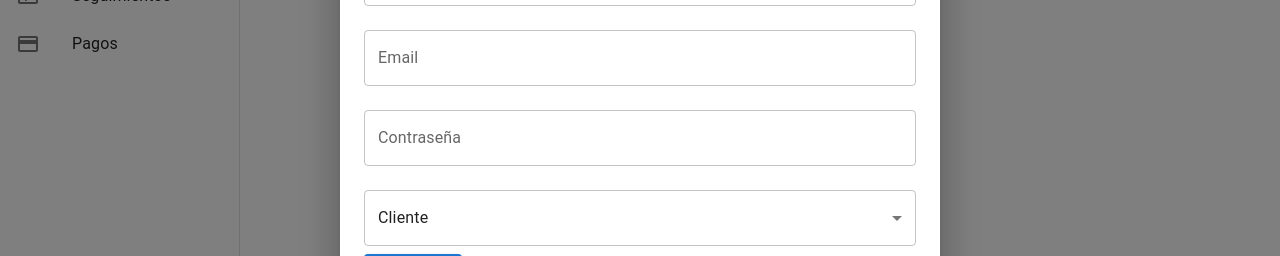
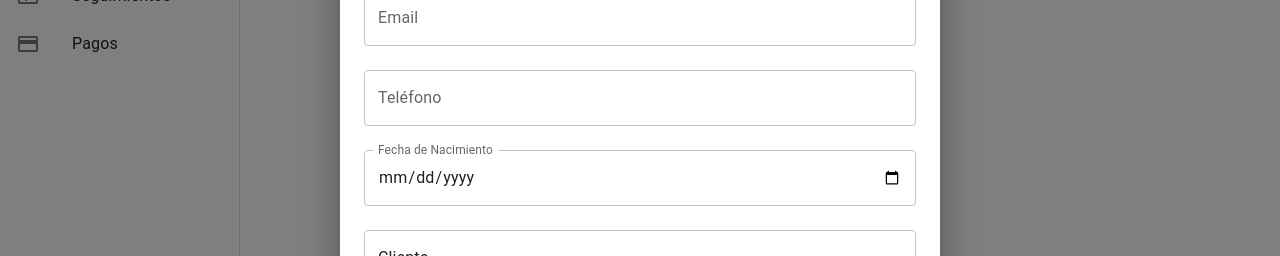
Before and after one commit to llsoadll/gimnasios, a React (Create React App) app in the folder gimnasio-frontend/: page / in a window 1280 px wide. Both pictures are taken after a click on the button "NUEVO USUARIO". Shown: the part 324-580 px from the top of the page. Built offline with nearby package versions, Linux system fonts and the light colour scheme; no server answers.

Commit message:
Cambiamos el formulario de nuevo usuario, para que no pida contraseña

```diff
--- a/gimnasio-frontend/src/pages/Usuarios.jsx
+++ b/gimnasio-frontend/src/pages/Usuarios.jsx
@@ -19,7 +19,8 @@ const Usuarios = () => {
     nombre: '',
     apellido: '',
     email: '',
-    password: '',
+    telefono: '',
+    fechaNacimiento: '',
     tipo: 'CLIENTE',
     activo: true
   });
@@ -164,10 +165,18 @@ const Usuarios = () => {
             <TextField
               fullWidth
               margin="normal"
-              label="Contraseña"
-              type="password"
-              value={nuevoUsuario.password}
-              onChange={e => setNuevoUsuario({...nuevoUsuario, password: e.target.value})}
+              label="Teléfono"
+              value={nuevoUsuario.telefono}
+              onChange={e => setNuevoUsuario({...nuevoUsuario, telefono: e.target.value})}
+            />
+            <TextField
+              fullWidth
+              margin="normal"
+              label="Fecha de Nacimiento"
+              type="date"
+              value={nuevoUsuario.fechaNacimiento}
+              onChange={e => setNuevoUsuario({...nuevoUsuario, fechaNacimiento: e.target.value})}
+              InputLabelProps={{ shrink: true }}
             />
             <FormControl fullWidth margin="normal">
               <Select
```
Also changed, not shown: 2 other files (tests, documents, lock files or other folders).
